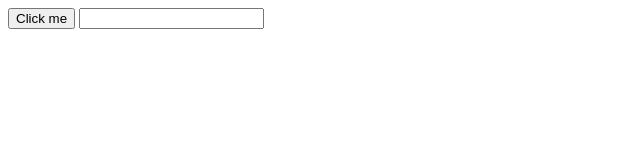
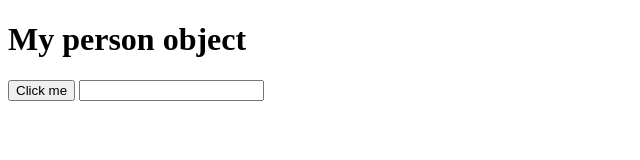
Before and after one commit to TypeScript-coding/typescript-basics, a website with bundled scripts: page index.html in a window 1280 px wide. Shown: the whole page, without its empty margins (0-640 px from the left). Built offline with nearby package versions, Linux system fonts and the light colour scheme.

Commit message:
create another decorator

```diff
--- a/index.html
+++ b/index.html
@@ -9,6 +9,7 @@
   <script src="dist/app.js" defer></script>
 </head>
 <body>
+  <div id="app"></div>
   <button>Click me</button>
   <input type="text" id="user-input">
 </body>
--- a/src/app.ts
+++ b/src/app.ts
@@ -18,12 +18,23 @@ const pers = new Person();
 console.log(pers);
 
 /************** decorator factories ***************/
+//example1
 const Logger2 = (logString: string) => (constructor: Function) => {
     console.log(logString);
     console.log(constructor);
 }
 
-@Logger2('LOGGING - PERSON')
+//example2
+const withTemplate = (template: string, hookId: string) => (_: Function) => {
+    const element = document.getElementById(hookId);
+
+    if(element) {
+        element.innerHTML = template;
+    }
+}
+
+// @Logger2('LOGGING - PERSON')
+@withTemplate('<h1>My person object</h1>', 'app')
 class AnotherPerson {
     name = 'Adam2';
 
```
